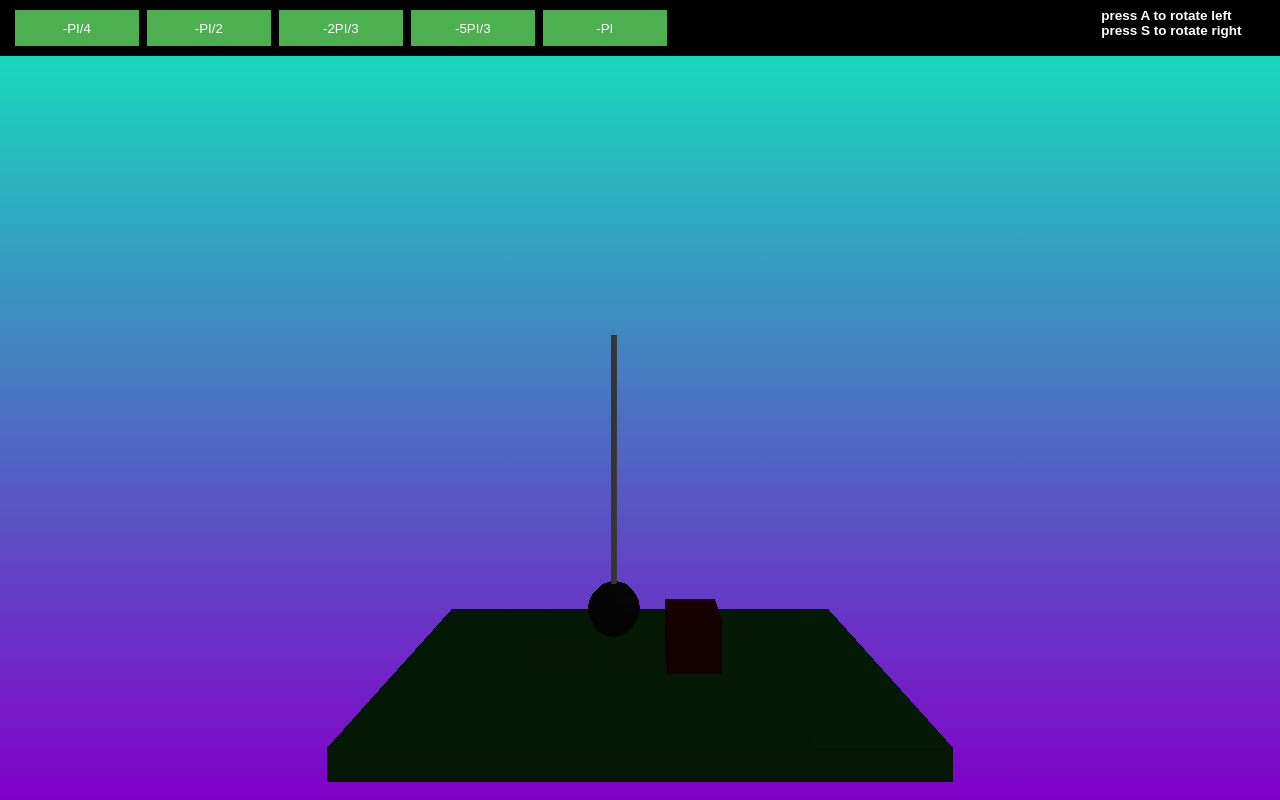
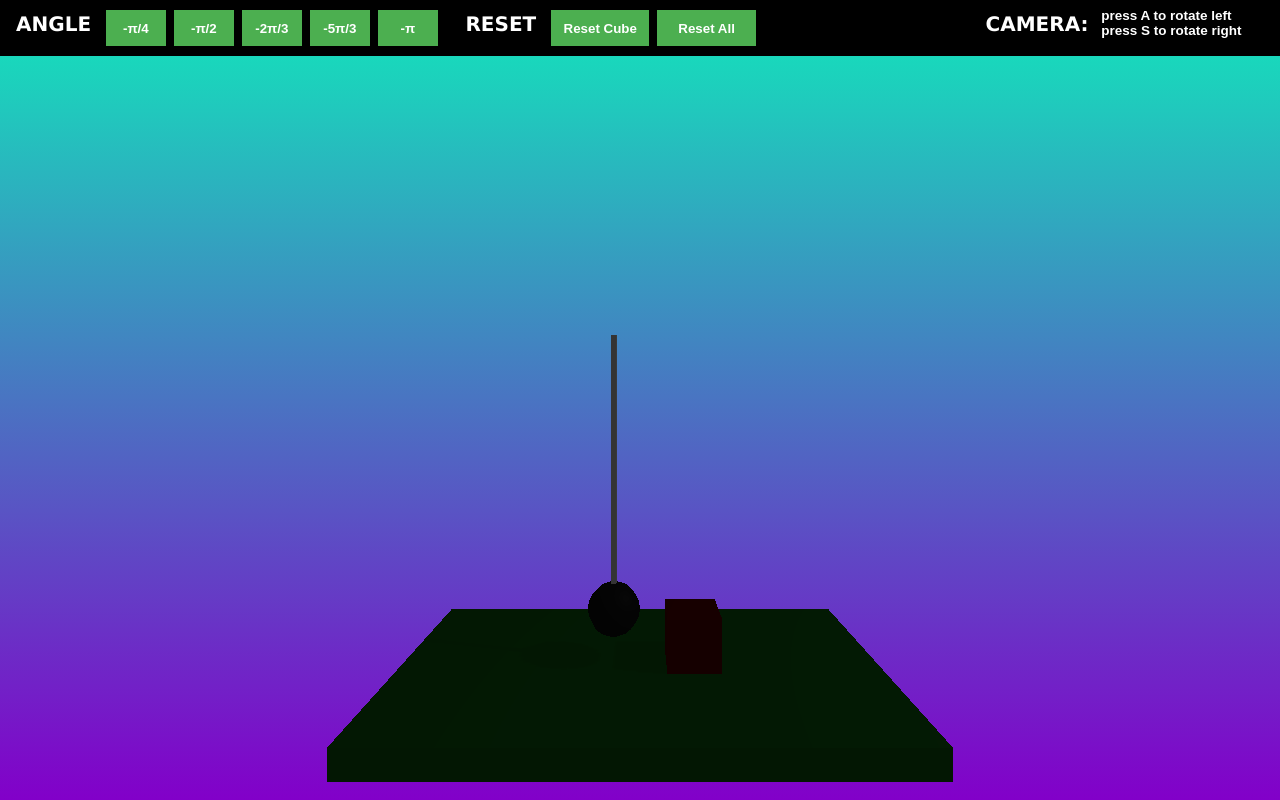
Before and after one commit to J-Bedhammar/WreckingCubos, a plain HTML site: page index.html in a window 1280 px wide. Drawn offline with nearby package versions, Linux system fonts and the light colour scheme; animation ran at ten frames a second.

Commit message:
Add files via upload

```diff
--- a/index.html
+++ b/index.html
@@ -10,17 +10,23 @@
 	<body>
 		<div id="container">
 			<div id="header">
+				<h1>ANGLE</h1>
 				<div id="cameraInfo">
 					<h2>press A to rotate left <br> press S to rotate right</h2>
 				</div>
-				<div id="buttonContainer">
-					<button class="angleButtons" onclick="changeAngle(-Math.PI/4)">-PI/4</button>
-					<button class="angleButtons" onclick="changeAngle(-Math.PI/2)">-PI/2</button>
-					<button class="angleButtons" onclick="changeAngle(-2*Math.PI/3)">-2PI/3</button>
-					<button class="angleButtons" onclick="changeAngle(-5*Math.PI/6)">-5PI/3</button>
-					<button class="angleButtons" onclick="changeAngle(-Math.PI)">-PI</button>
+				<div id="angleContainer">
+					<button class="angleButtons" onclick="changeAngle(-Math.PI/4)">-π/4</button>
+					<button class="angleButtons" onclick="changeAngle(-Math.PI/2)">-π/2</button>
+					<button class="angleButtons" onclick="changeAngle(-2*Math.PI/3)">-2π/3</button>
+					<button class="angleButtons" onclick="changeAngle(-5*Math.PI/6)">-5π/3</button>
+					<button class="angleButtons" onclick="changeAngle(-Math.PI)">-π</button>
 				</div>
-
+				<h1>RESET</h1>
+				<div id="resetContainer">
+					<button class="resetButtons" onclick="resetCube()">Reset Cube</button>
+					<button class="resetButtons" onclick="resetAll()">Reset All</button>
+				</div>
+				<h1 id="camera">CAMERA:</h1>
 			</div>
 			<script src="three.js"></script>
 			<script src="scriptFile.js"></script>
--- a/scriptFile.js
+++ b/scriptFile.js
@@ -62,8 +62,18 @@ function onWindowResize() {
 };
 
 // Change Start Angle
-function changeAngle(angle) {
+function changeAngle(angle){
 	theta = angle;
+	omega = 0;
+};
+
+function resetCube() {
+	cube.position.x = 2;
+};
+
+function resetAll() {
+	cube.position.x = 2;
+	theta = 0;
 	omega = 0;
 };
 
--- a/style.css
+++ b/style.css
@@ -6,8 +6,22 @@ body {
 	overflow: hidden;
 }
 
+h1{
+	margin: 0;
+	padding: 1.5vh 1vw 0 2vh;
+	position: relative;
+	color: white;
+	font-family: verdana;
+	font-size: 20px;
+	float: left;
+}
+
 h2{
 	margin:0;
+}
+
+#camera{
+	float: right;
 }
 
 #container{
@@ -23,11 +37,6 @@ h2{
 	background-color: black;
 }
 
-#buttonContainer{
-	position: relative;
-	width: 70vw;
-	padding-left: 1vw;
-}
 
 #cameraInfo{
 	position: relative;
@@ -39,15 +48,43 @@ h2{
 }
 
 
+#angleContainer{
+	position: relative;
+	width: 27vw;
+	float: left;
+}
+
+#resetContainer{
+	position: relative;
+	width: 20vw;
+	float: left;
+}
+
+
 .angleButtons {
 	position: relative;
-	width: 10vw;
+	width: 5vw;
+	height: 5vh;
+	background-color: #4CAF50;
+	color: white;
+	border: 2px solid black;
+	z-index: 1;
+	font-size: verdana;
+	margin: 1vh 0;
+	font-weight: bold;
+}
+
+.resetButtons {
+	position: relative;
+	width: 8vw;
 	height: 5vh;
 	background-color: #4CAF50;
 	color: white;
 	border: 2px solid black;
 	z-index: 1;
 	margin: 1vh 0;
+	font-size: verdana bold;
+	font-weight: bold;
 }
 
 .angleButtons:hover{
```
